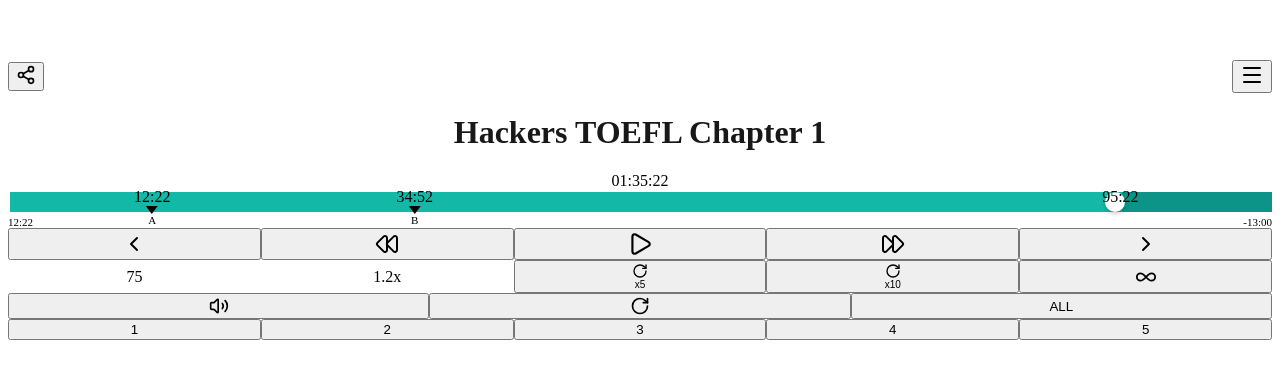
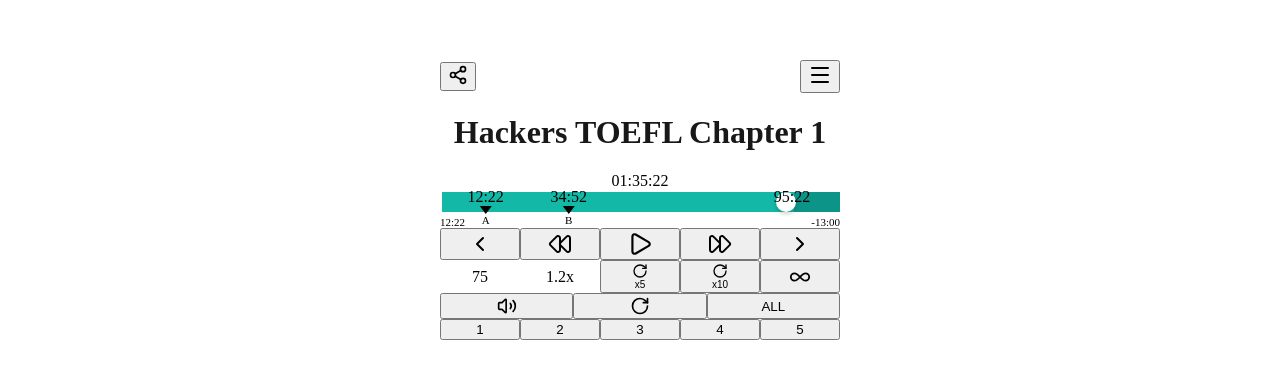
Before and after one commit to yunseokjeon/lang-fe, a Next.js app in the folder audio-player/: page / in a window 1280 px wide. Shown: the part 208-586 px from the top of the page. Built offline with nearby package versions, Linux system fonts and the light colour scheme.

Commit message:
모바일 화면 적용

```diff
--- a/audio-player/app/layout.tsx
+++ b/audio-player/app/layout.tsx
@@ -4,6 +4,11 @@
 export const metadata: Metadata = {
   title: "Audio Player",
   description: "Language learning audio player",
+  viewport: {
+    width: "device-width",
+    initialScale: 1,
+    maximumScale: 1,
+  },
 };
 
 export default function RootLayout({
--- a/audio-player/app/page.tsx
+++ b/audio-player/app/page.tsx
@@ -110,7 +110,7 @@
 
   return (
     <div className="min-h-screen bg-gradient-to-b from-slate-600 to-slate-500 flex items-center justify-center p-4">
-      <div className="w-full max-w-sm bg-gradient-to-b from-blue-900 to-blue-700 rounded-3xl shadow-2xl overflow-hidden">
+      <div className="w-full max-w-[400px] bg-gradient-to-b from-blue-900 to-blue-700 rounded-3xl shadow-2xl overflow-hidden">
         {/* Header */}
         <div className="flex items-center justify-between p-4 text-white">
           <button className="p-2 hover:bg-white/10 rounded-lg transition">
```
